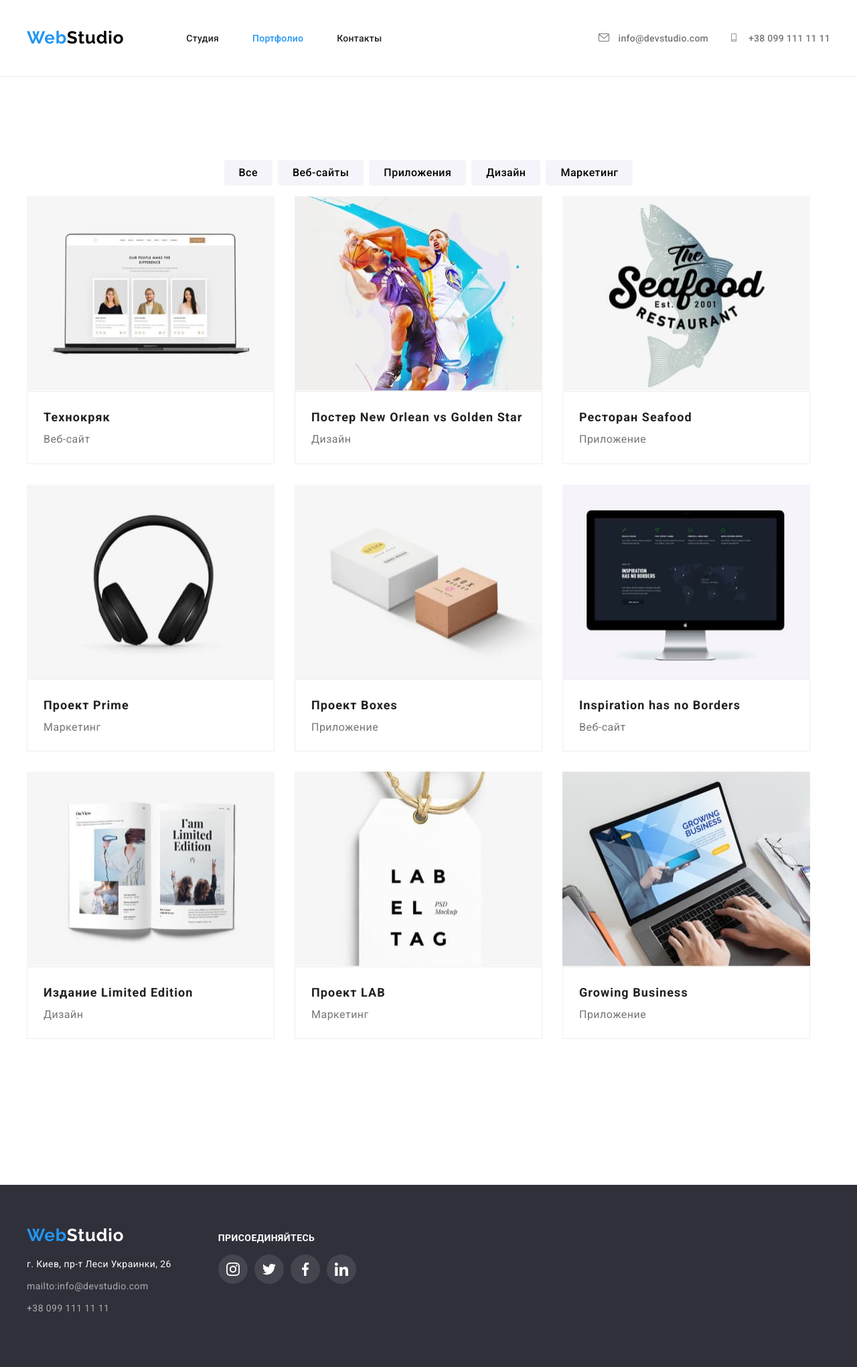
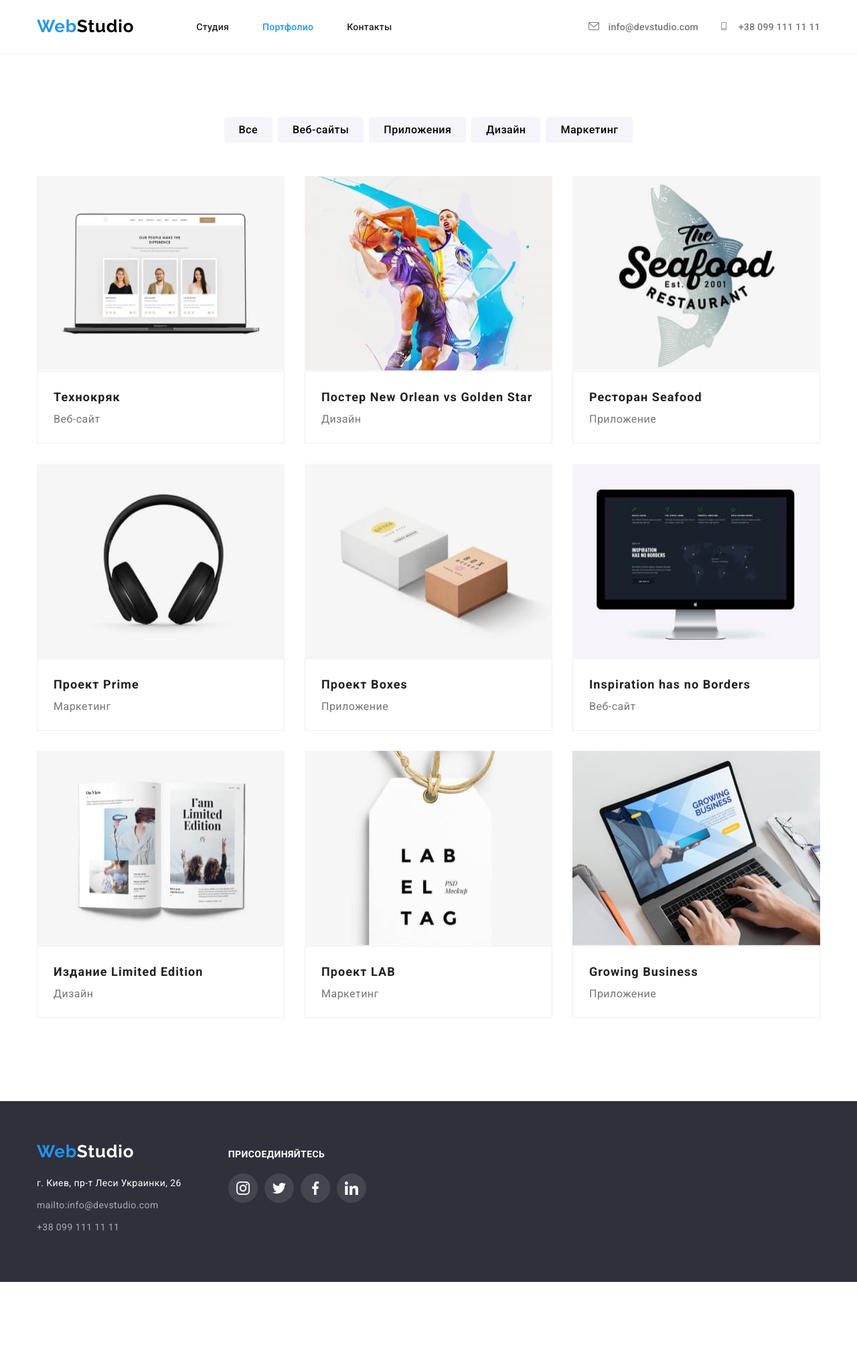
Before and after one commit to YehorRyltsov/goit-markup-hw-05, a plain HTML site: page portfolio.html in a window 1280 px wide. Shown: the whole page at 67% size. After the commit the page ends 1914 px from the top, so only its background shows below. Drawn offline with nearby package versions, Linux system fonts and the light colour scheme.

Commit message:
dz5 ver0.1 start

```diff
--- a/css/styles.css
+++ b/css/styles.css
@@ -14,8 +14,8 @@ h3 {
   margin: 0;
 }
 ul {
-  margin-left: 0;
-  padding: 0;
+  margin: 0;
+  padding-left: 0;
 }
 img {
   display: block;
@@ -31,8 +31,8 @@ img {
 }
 .container {
   width: 1200px;
-  margin-left: 15px;
-  margin-right: 15px;
+  padding-left: 15px;
+  padding-right: 15px;
   margin: 0 auto;
 }
 .header {
@@ -64,10 +64,8 @@ img {
 
 .header-list {
   display: flex;
-  padding-top: 32px;
-  padding-bottom: 32px;
 }
-.header-link {
+.header-link-item {
   margin-right: 50px;
 }
 
@@ -87,6 +85,8 @@ img {
   line-height: 1.14;
   letter-spacing: 0.02em;
   color: #212121;
+  padding-top: 32px;
+  padding-bottom: 32px;
 }
 .header-link:hover {
   color: var(--header-link-color);
@@ -337,11 +337,12 @@ img {
   fill: #ffffff;
 }
 .company-box {
+  padding-top: 92px;
+  padding-bottom: 96px;
 }
 .company-title {
   display: block;
   font-weight: 700;
-  margin-top: 92px;
   margin-bottom: 50px;
   font-size: 36px;
   line-height: 1.17;
@@ -351,7 +352,7 @@ img {
 .company-list {
   display: flex;
   justify-content: center;
-  margin-bottom: 89px;
+  /* margin-bottom: 89px; */
 }
 .company-icon-link {
   display: flex;
@@ -399,6 +400,7 @@ img {
   font-size: 26px;
   line-height: 1.19;
   letter-spacing: 0.03em;
+  padding-bottom: 20px;
 }
 .footer-logo-web {
   color: #2196f3;
@@ -461,6 +463,7 @@ img {
   letter-spacing: 0.03em;
   text-transform: uppercase;
   color: #ffffff;
+  padding-bottom: 20px;
 }
 .footer-block {
   display: flex;
@@ -492,14 +495,16 @@ img {
 .active {
   color: var(--hov-foc);
 }
-.herop {
-  background-color: #ffffff;
-  padding-top: 108px;
+
+.hero-portfolio {
+  padding-top: 94px;
   padding-bottom: 94px;
+  background: #ffffff;
 }
 .herop-list {
   display: flex;
   justify-content: center;
+  padding-bottom: 50px;
 }
 .herop-button-item:not(:last-child) {
   margin-right: 8px;
@@ -532,10 +537,7 @@ img {
     0px 2px 2px rgba(0, 0, 0, 0.12);
   border-radius: 4px;
 }
-.hero-portfolio {
-  margin-bottom: 94px;
-  background: #ffffff;
-}
+
 .hero-portfolio-list {
   display: flex;
   flex-wrap: wrap;
--- a/portfolio.html
+++ b/portfolio.html
@@ -63,7 +63,7 @@
       </div>
     </header>
     <main class="herop">
-      <section class="hero-button-p">
+      <section class="hero-portfolio">
         <div class="container">
         <h3 class="is-hidden">Фильтра</h3>
         <ul class="herop-list list">
@@ -97,9 +97,9 @@
             </button>
           </li>
         </ul>
-      </section>
+      <!-- </section> -->
       </div>
-      <section class="hero-portfolio">
+      <!-- <section class="hero-portfolio"> -->
         <div class="container">
         <h1 class="is-hidden">Портфолио</h1>
 
@@ -260,11 +260,12 @@
    <footer class="footer">
       <div class="container">
         <div class="footer-box">
-          <a href="./index.html" class="footer-logo link">
-            <span lang="en" class="footer-logo-web">Web</span
-            ><span lang="en" class="footer-logo-studio">Studio</span>
-          </a>
-
+          <div class="footer-logo">
+            <a href="./index.html" class="link">
+              <span lang="en" class="footer-logo-web">Web</span
+              ><span lang="en" class="footer-logo-studio">Studio</span>
+            </a>
+          </div>
           <address class="footer-address">
             <ul class="footer-list list">
               <li class="footer-item">
```
Also changed, not shown: images/js/modal.js (added, +14 -0 lines), index.html (+6 -5 lines).
